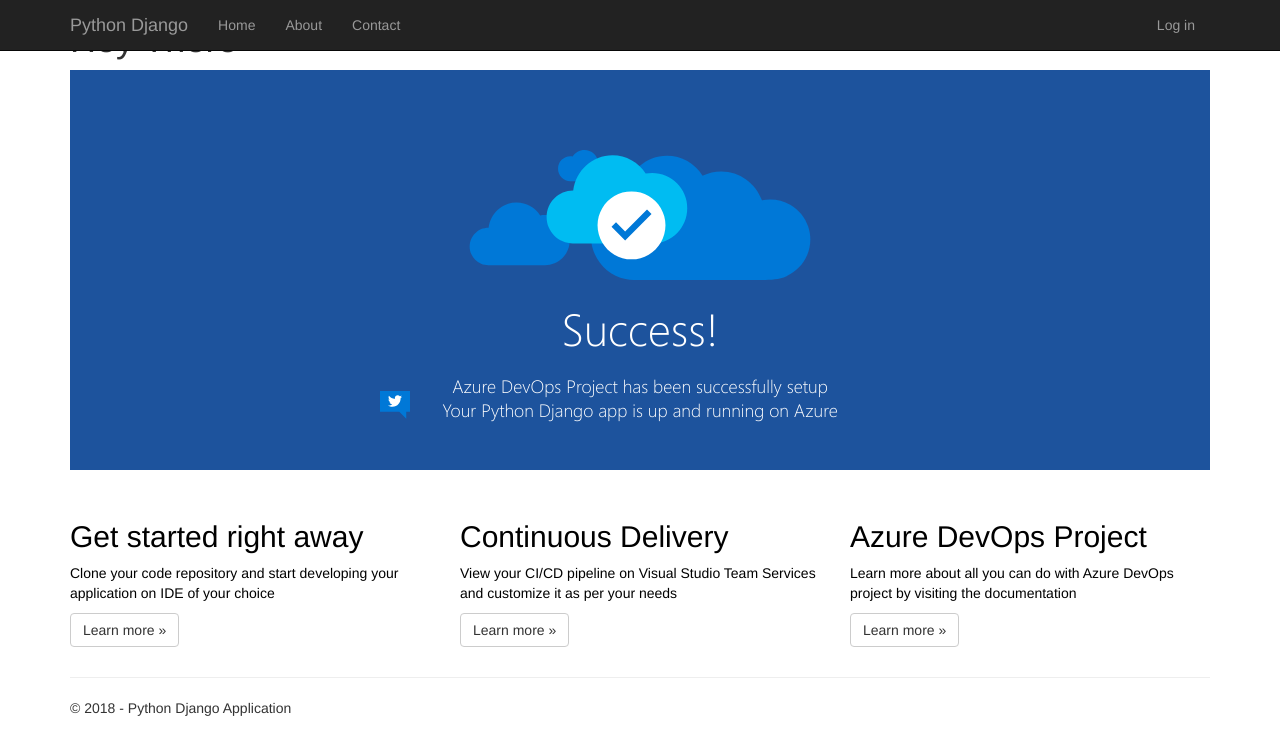
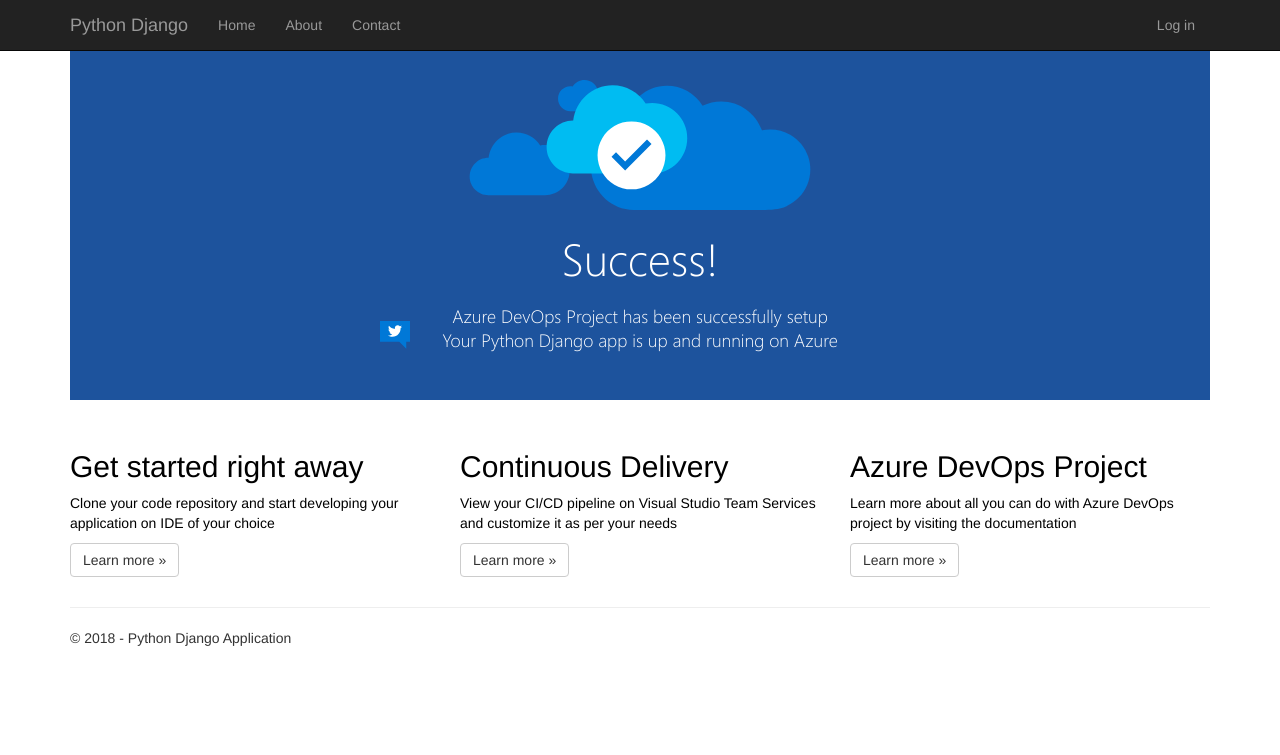
Before and after one commit to manangoel99/NimbooPaani, a Django app: page / in a window 1280 px wide. Shown: the top 755 px of the page. Run offline with Django 3.2, Linux system fonts and the light colour scheme; some libraries are stand-ins or nearby versions.

Commit message:
Updated index.html

```diff
--- a/Application/app/templates/app/index.html
+++ b/Application/app/templates/app/index.html
@@ -1,7 +1,6 @@
 {% extends "app/layout.html" %}
 
 {% block content %}
-<h1>Hey There</h1>
 <div class="main-container">
     <div class="cloud-image">
         <img src="../../static/app/img/successCloudNew.svg" />
```
